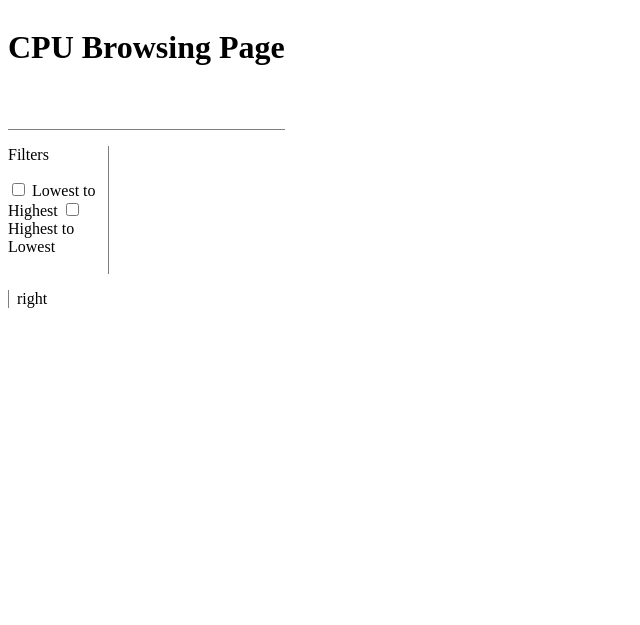
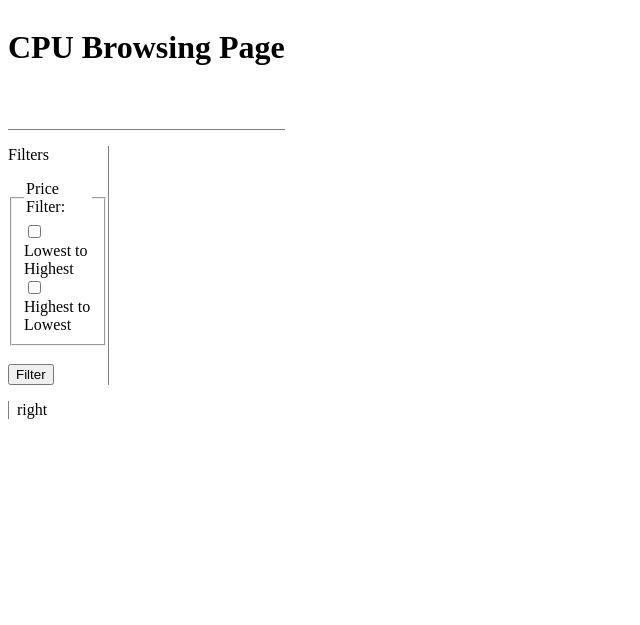
Before and after one commit to jomer4lyfe/ITC-350-Database, a Flask app: page /CPU in a window 1280 px wide. Shown: the top 625 px of the page, without its empty margins (0-640 px from the left). Run offline with Flask 3, Linux system fonts and the light colour scheme; data that the repository does not hold is empty.

Commit message:
Add Filter Button

```diff
--- a/templates/browse_cpu.html
+++ b/templates/browse_cpu.html
@@ -13,9 +13,15 @@
     <div class="leftMenu">
        <p>Filters</p>
     <form action="/CPU" method="GET">
-        <label><input type="checkbox" id="priceASC"> Lowest to Highest</label>
-        <label><input type="checkbox" id="priceDESC"> Highest to Lowest</label>
-    <br><br>
+        <fieldset>
+            <legend>Price Filter:</legend>
+            <label><input type="checkbox" id="priceASC"> Lowest to Highest</label><br>
+            <label><input type="checkbox" id="priceDESC"> Highest to Lowest</label>
+        </fieldset>
+        <br>
+        <button type="submit">Filter</button>
+    <br>
+    </form>
     </div>
     <div class="mainBody">
         <ul>
```
